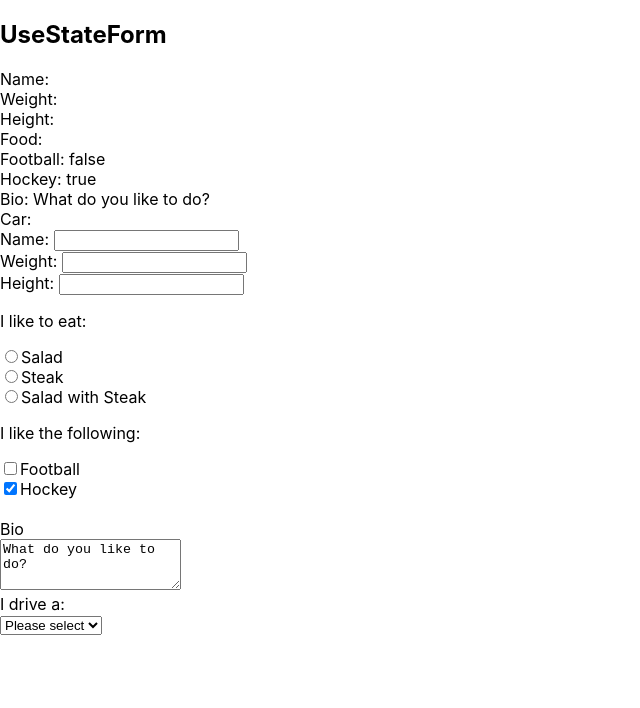
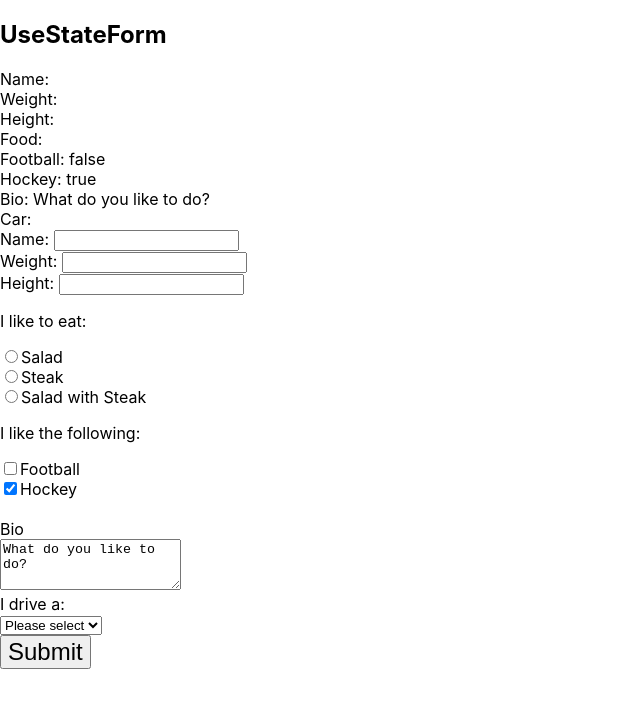
Before and after one commit to PaulAndCode/yt-react-hooks-usestate, a React (Create React App) app: page / in a window 1280 px wide. Shown: the top 708 px of the page, without its empty margins (0-640 px from the left). Built offline with nearby package versions, Linux system fonts and the light colour scheme.

Commit message:
Submit to parent example

```diff
--- a/src/App.js
+++ b/src/App.js
@@ -1,11 +1,15 @@
 import React from 'react';
 import './App.css';
-import UseStateForm from 'src/components/UseStateForm';
+import UseStateForm from './components/UseStateForm';
 
 function App() {
   return (
     <>
-      <UseStateForm />
+      <UseStateForm
+        handleSubmit={(formValues) => {
+          console.log(formValues);
+        }}
+      />
     </>
   );
 }
--- a/src/components/UseStateForm.jsx
+++ b/src/components/UseStateForm.jsx
@@ -8,7 +8,7 @@ import Textarea from './Textarea';
 import Select from './Select';
 import useForm from '../utils/useForm';
 
-const UseStateForm = () => {
+const UseStateForm = ({handleSubmit}) => {
   const {formValues, handleChange} = useForm({
     name: '',
     weight: '',
@@ -21,7 +21,13 @@ const UseStateForm = () => {
   });
 
   return (
-    <form>
+    <form
+      onSubmit={(event) => {
+        event.preventDefault();
+
+        handleSubmit(formValues);
+      }}
+    >
       <h2>UseStateForm</h2>
       {map(formValues, (val, key) => (
         <div key={key}>
@@ -94,6 +100,7 @@ const UseStateForm = () => {
           {label: 'Audi RS4', value: 'Audi RS4'},
         ]}
       />
+      <button type="submit">Submit</button>
     </form>
   );
 };
```
Also changed, not shown: 1 other file (tests, documents, lock files or other folders).
